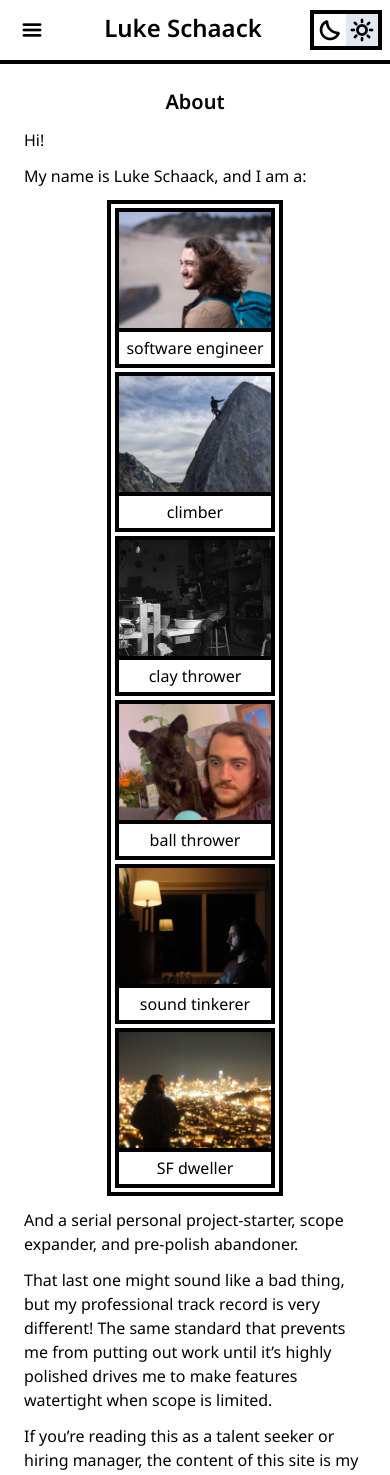
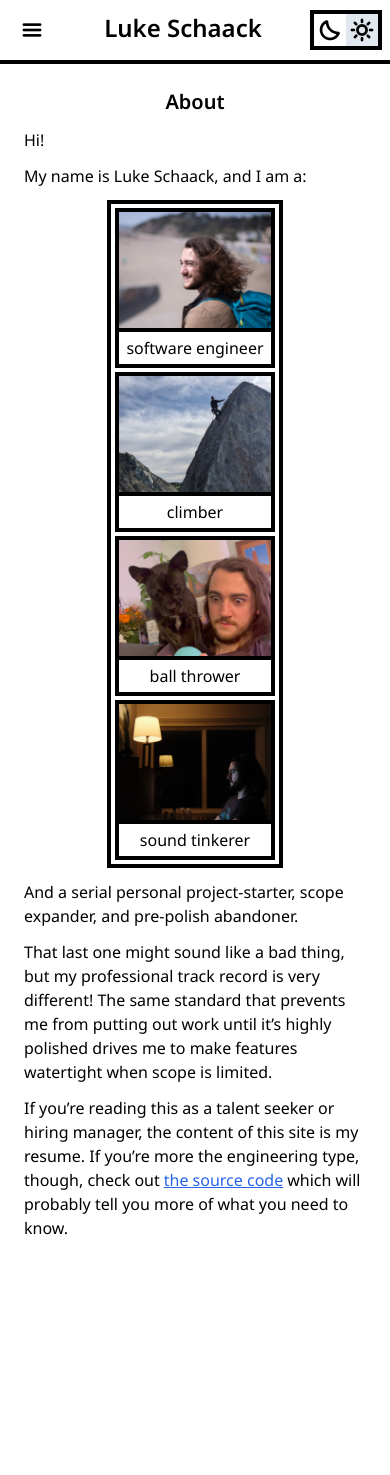
Before and after one commit to lschaack/interactive-resume, a Next.js app: page / in a window 390 px wide. Shown: the top 1475 px of the page. After the commit the page ends 1264 px from the top, so only its background shows below. Built offline with nearby package versions, Linux system fonts and the light colour scheme.

Commit message:
add resize hook to abstract setting value based on media size queries, change carousel orientation based on non-mobile sizing w/static number of cards to preserve approx 1:1 unscaled:scaled cursor position

```diff
--- a/app/components/MediaProvider.tsx
+++ b/app/components/MediaProvider.tsx
@@ -1,8 +1,9 @@
 "use client";
 
-import { FC, ReactNode, createContext, useContext, useEffect, useState } from "react";
+import { FC, ReactNode, createContext, useContext } from "react";
 
 import { getIsMobile } from "@/utils/media";
+import { useResizeValue } from "../hooks/useResizeValue";
 
 const Media = createContext<{ isMobile: boolean, isDesktop: boolean }>({
   isMobile: false,
@@ -12,17 +13,7 @@ const Media = createContext<{ isMobile: boolean, isDesktop: boolean }>({
 export const useIsMobile = () => useContext(Media);
 
 export const MediaProvider: FC<{ children?: ReactNode }> = ({ children }) => {
-  const [isMobile, setIsMobile] = useState(false);
-
-  useEffect(() => {
-    const handleResize = () => setIsMobile(getIsMobile());
-
-    handleResize();
-
-    window.addEventListener('resize', handleResize);
-
-    return () => window.removeEventListener('resize', handleResize);
-  }, []);
+  const isMobile = useResizeValue(getIsMobile);
 
   return (
     <Media.Provider value={{
--- /dev/null
+++ b/app/hooks/useResizeValue.ts
@@ -0,0 +1,15 @@
+import { useEffect, useState } from "react";
+
+export const useResizeValue = <TValue>(getValue: () => TValue) => {
+  const [value, setValue] = useState<TValue>(getValue());
+
+  useEffect(() => {
+    const handleResize = () => setValue(getValue());
+
+    window.addEventListener('resize', handleResize);
+
+    return () => window.removeEventListener('resize', handleResize);
+  }, [getValue]);
+
+  return value;
+}
--- a/app/page.tsx
+++ b/app/page.tsx
@@ -4,7 +4,7 @@ import { FC } from "react";
 import clsx from "clsx";
 import Image, { ImageProps } from "next/image";
 import { Card, CardCarousel } from "./components/CardCarousel";
-import { useIsMobile } from "./components/MediaProvider";
+import { useResizeValue } from "./hooks/useResizeValue";
 
 type InternallyCaptionedImageProps = ImageProps & {
   children: string;
@@ -27,7 +27,7 @@ const InternallyCaptionedImage: FC<InternallyCaptionedImageProps> = ({ children,
 }
 
 export default function About() {
-  const { isMobile } = useIsMobile();
+  const canFitFourCards = useResizeValue(() => window.matchMedia('(min-width: 1024px)').matches);
 
   return (
     <>
@@ -42,7 +42,7 @@ export default function About() {
         <CardCarousel
           basis={160}
           gap={4}
-          direction={isMobile ? 'vertical' : 'horizontal'}
+          direction={canFitFourCards ? 'horizontal' : 'vertical'}
           className="self-center sm:self-start"
         >
           <Card>
@@ -69,17 +69,6 @@ export default function About() {
           </Card>
           <Card>
             <InternallyCaptionedImage
-              src="/clay thrower.jpeg"
-              height={640}
-              width={640}
-              alt="A photo of me hunched over a pottery wheel covered in clay, cleaning up a small vase."
-              priority
-            >
-              clay thrower
-            </InternallyCaptionedImage>
-          </Card>
-          <Card>
-            <InternallyCaptionedImage
               src="/ball thrower.jpeg"
               height={640}
               width={640}
@@ -100,17 +89,6 @@ export default function About() {
               sound tinkerer
             </InternallyCaptionedImage>
           </Card>
-          <Card>
-            <InternallyCaptionedImage
-              src="/SF dweller.jpeg"
-              height={640}
-              width={640}
-              alt="A photo of me on Bernal Hill at night with my back to the city center, looking left towards the Bay."
-              priority
-            >
-              SF dweller
-            </InternallyCaptionedImage>
-          </Card>
         </CardCarousel>
         <p>
           And a serial personal project-starter, scope expander, and pre-polish abandoner.
```
